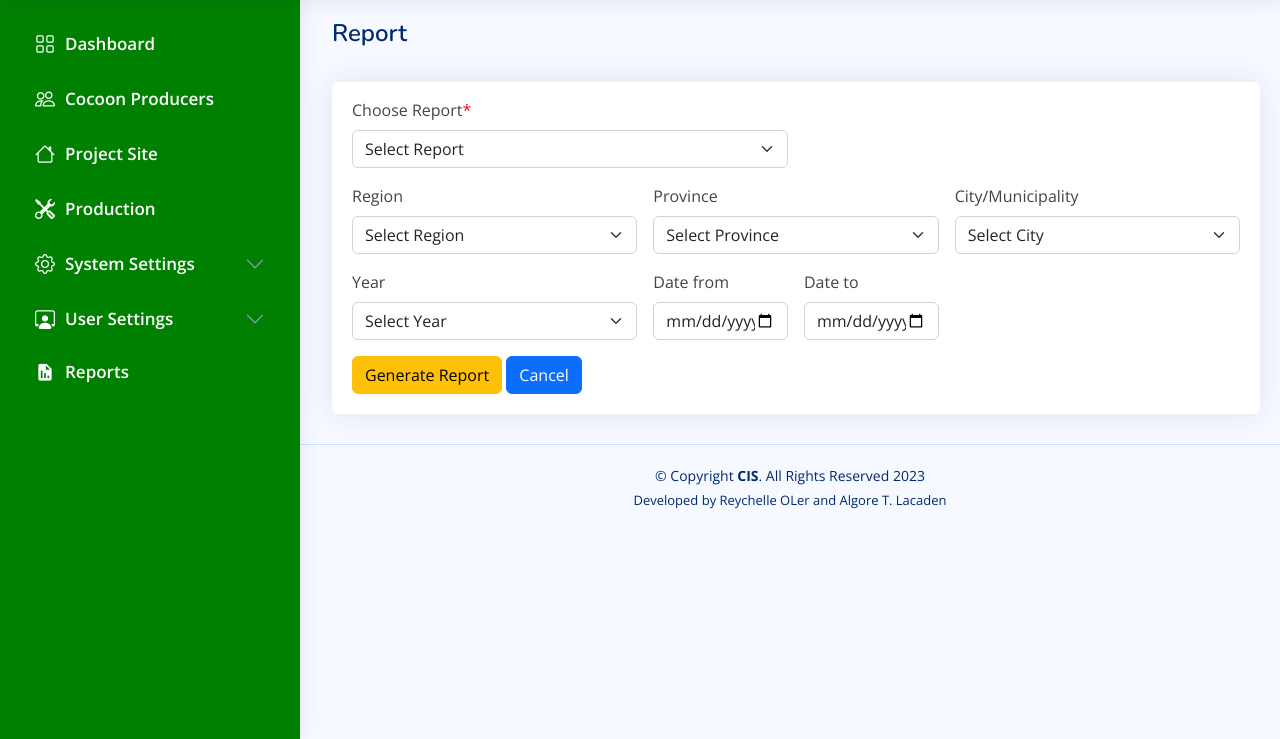
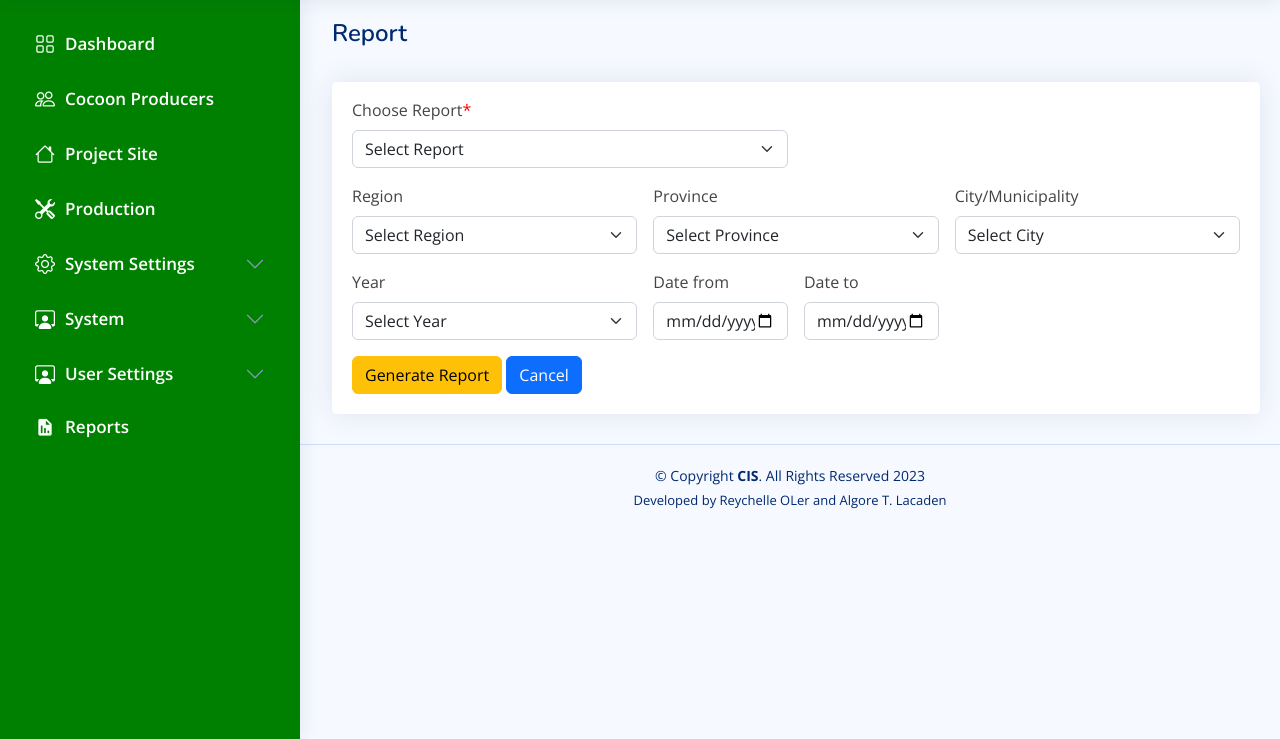
Before and after one commit to Akireiss/Srdi_Profiling_System, a PHP site: page /dmmmsu_srdi_profilings/admin/report.php in a window 1280 px wide. Shown: the part 61-800 px from the top of the page. Run offline with PHP 8.4, Linux system fonts and the light colour scheme; a user stored in the database is signed in; data that the repository does not hold is empty; some libraries are stand-ins or nearby versions.

Commit message:
dsadadds

```diff
--- a/admin/report.php
+++ b/admin/report.php
@@ -11,7 +11,7 @@
 
 <body>
   <?php include '../includes/header.php' ?>
-<?php include '../includes/sidebar.php' ?>
+<?php include '../includes/testside.php' ?>
 
 
 
--- /dev/null
+++ b/includes/testside.php
@@ -0,0 +1,203 @@
+<!-- ======= Sidebar ======= -->
+<aside id="sidebar" class="sidebar">
+
+<ul class="sidebar-nav" id="sidebar-nav">
+
+  <li class="nav-item">
+    <a class="nav-link " href="dashboard.php">
+      <i class="bi bi-grid" style="color: white;"></i>
+      <span>Dashboard</span>
+    </a>
+  </li><!-- End Dashboard  Nav -->
+
+  <li class="nav-item">
+    <a class="nav-link collapsed"  href="ct.php">
+
+      <i class="bi bi-people" style="color: white;"></i><span>Cocoon Producers</span></i>
+    </a>
+  </li>
+
+<!--Project Site-->
+
+  <li class="nav-item">
+    <a class="nav-link collapsed" href="projectsite.php">
+      <i class="bi bi-house" style="color: white;"></i>
+      <span>Project Site</span>
+    </a>
+
+  </li><!-- Project Site Nav -->
+  <li class="nav-item">
+    <a class="nav-link collapsed" href="productions.php">
+    <i class="bi bi-tools" style="color: white;"></i>
+      <span>Production</span>
+    </a>
+
+  </li><!-- Project Site Nav -->
+
+    <li class="nav-item">
+      <a class="nav-link collapsed" data-bs-target="#system-settings" data-bs-toggle="collapse" href="#">
+        <i class="bi bi-gear" style="color: white;"></i><span>System Settings</span><i class="bi bi-chevron-down ms-auto"></i>
+      </a>
+      <ul id="system-settings" class="nav-content collapse " data-bs-parent="#sidebar-nav">
+
+      <p class="text-white mx-3 ml-3 mt-2 fw-bold">Location</p>
+
+      <li>
+          <a href="region.php">
+            <i class="bi bi-circle" ></i><span>Region</span>
+          </a>
+        </li>
+        <li>
+          <a href="province.php">
+            <i class="bi bi-circle" ></i><span>Province</span>
+          </a>
+        </li>
+        <li>
+          <a href="municipality.php">
+            <i class="bi bi-circle" ></i><span>Municipality</span>
+          </a>
+        </li>
+        <li>
+          <a href="barangay.php">
+            <i class="bi bi-circle" ></i><span>Barangay</span>
+          </a>
+        </li>
+
+
+
+        <p class="text-white mx-3 ml-3 mt-2 fw-bold">Components</p>
+      <li>
+          <a href="agency.php">
+            <i class="bi bi-circle" ></i><span>Funding Agency</span>
+          </a>
+        </li>
+        <li>
+          <a href="civil_status.php">
+            <i class="bi bi-circle" ></i><span>Civil Status</span>
+          </a>
+        </li>
+        <li>
+          <a href="religion.php">
+            <i class="bi bi-circle" ></i><span>Religion</span>
+          </a>
+        </li>
+        <li>
+          <a href="education.php">
+            <i class="bi bi-circle" ></i><span>Education</span>
+          </a>
+        </li>
+        <li>
+          <a href="topography.php">
+            <i class="bi bi-circle" ></i><span>Topography</span>
+          </a>
+        </li>
+        <li>
+          <a href="source_of_income.php">
+            <i class="bi bi-circle" ></i><span>Source of Income</span>
+          </a>
+        </li>
+        <li>
+          <a href="farm_tools.php">
+            <i class="bi bi-circle" ></i><span>Farm Tools</span>
+          </a>
+        </li>
+        <li>
+          <a href="land_type.php">
+            <i class="bi bi-circle" ></i><span>Land Type</span>
+          </a>
+        </li>
+        <li>
+          <a href="tenancy.php">
+            <i class="bi bi-circle" ></i><span>Tenancy Status</span>
+          </a>
+        </li>
+        <li>
+          <a href="irrigation.php">
+            <i class="bi bi-circle" ></i><span>Souce of Irrigation</span>
+          </a>
+        </li>
+        <li>
+          <a href="soil_type.php">
+            <i class="bi bi-circle" ></i><span>Soil Type</span>
+          </a>
+        </li>
+
+        <li>
+          <a href="year.php">
+            <i class="bi bi-circle" ></i><span>Year</span>
+          </a>
+        </li>
+
+
+</ul>
+  </li>
+  <!-- End Settings Nav -->
+  <li class="nav-item">
+      <a class="nav-link collapsed" data-bs-target="#charts-nav" data-bs-toggle="collapse" href="#">
+        <i class="bi bi-person-workspace" style="color: white;"></i><span>System</span><i class="bi bi-chevron-down ms-auto"></i>
+      </a>
+      <ul id="charts-nav" class="nav-content collapse " data-bs-parent="#sidebar-nav">
+      <li>
+          <a href="backup_button.php">
+            <i class="bi bi-circle"></i><span>Back up Database</span>
+          </a>
+        </li>
+
+        <li>
+          <a href="monitoring_team.php">
+            <i class="bi bi-circle" ></i><span>Upload Database</span>
+          </a>
+        </li>
+
+        <li>
+          <a href="audit_trail.php">
+            <i class="bi bi-circle"></i><span>Audit Trail</span>
+          </a>
+        </li>
+
+</ul>
+
+  </li><!-- End Settings Nav -->
+
+
+    <!-- End Settings Nav -->
+    <li class="nav-item">
+      <a class="nav-link collapsed" data-bs-target="#charts-side" data-bs-toggle="collapse" href="#">
+        <i class="bi bi-person-workspace" style="color: white;"></i><span>User Settings</span><i class="bi bi-chevron-down ms-auto"></i>
+      </a>
+      <ul id="charts-side" class="nav-content collapse " data-bs-parent="#sidebar-nav">
+      <li>
+          <a href="system_user.php">
+            <i class="bi bi-circle" ></i><span>System</span>
+          </a>
+        </li>
+        <li>
+          <a href="user_type.php">
+            <i class="bi bi-circle" ></i><span>User Type</span>
+          </a>
+        </li>
+        <li>
+          <a href="monitoring_team.php">
+            <i class="bi bi-circle" ></i><span>Monitoring Team</span>
+          </a>
+        </li>
+
+</ul>
+
+  </li>
+
+
+
+  <li class="nav-item">
+    <a class="nav-link collapsed" href="report.php">
+      <i class="bx bxs-report" style="color: white;"></i><span>Reports</span>
+    </a>
+
+
+</li><!-- End Reports Nav -->
+
+<!-- End Blank Page Nav -->
+
+</ul>
+
+</aside><!-- End Sidebar-->
```
